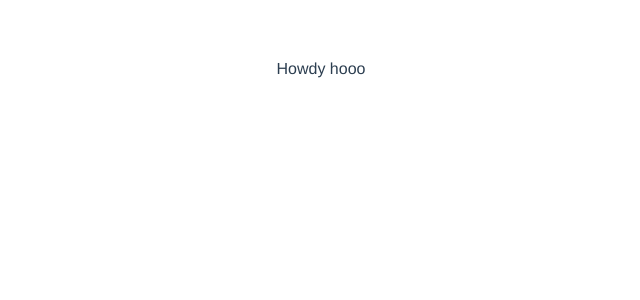
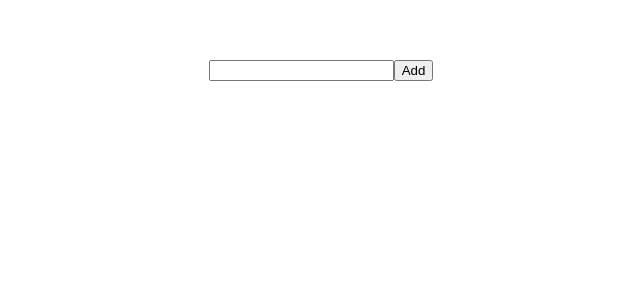
Before and after one commit to jippy89/fullstack-coding-test, a Vue app in the folder frontend/solution/: page / in a window 1280 px wide. Shown: the top 300 px of the page, without its empty margins (319-959 px from the left). Built offline with nearby package versions, Linux system fonts and the light colour scheme.

Commit message:
import 'TodoInput' to 'App.vue'

```diff
--- a/frontend/solution/src/App.vue
+++ b/frontend/solution/src/App.vue
@@ -1,12 +1,27 @@
 <template>
   <div id="app">
-    Howdy hooo
+    <TodoInput @addTodo="addTodo" />
   </div>
 </template>
 
 <script>
+import TodoInput from './components/Todo/TodoInput'
+
 export default {
   name: 'app',
+  components: {
+    TodoInput
+  },
+  data () {
+    return {
+      todoList: []
+    }
+  },
+  methods: {
+    addTodo (todo) {
+      console.log(todo)
+    }
+  }
 }
 </script>
 
```
